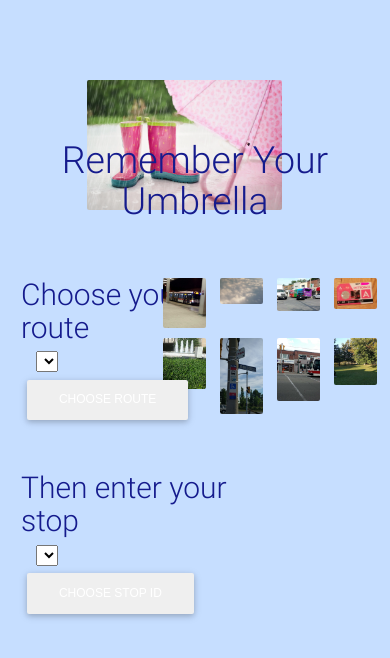
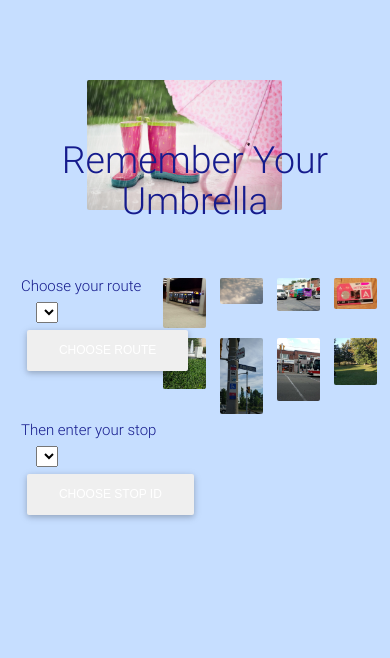
Before and after one commit to shaynak112/RYU, a PHP site: page / in a window 390 px wide. Shown: the top 658 px of the page. Run offline with PHP 8.4, Linux system fonts and the light colour scheme; data that the repository does not hold is empty; some libraries are stand-ins or nearby versions.

Commit message:
Add files via upload
updated style for raindrops and images

```diff
--- a/css/style.css
+++ b/css/style.css
@@ -13,6 +13,103 @@ h1
 h2, h3, h4
 {
 	color:#151B8D;
+}
+
+/*rotate rain*/
+
+@keyframes rainAnimate
+{
+	0% {transform:rotate(0deg);}
+	25% {transform:rotate(-15deg);}
+	75% {transform:rotate(15deg);}
+	100% {transform:rotate(0deg);}
+}
+
+
+@-moz-keyframes rainAnimate
+{
+	0% {transform:rotate(0deg);}
+	25% {transform:rotate(-15deg);}
+	75% {transform:rotate(15deg);}
+	100% {transform:rotate(0deg);}
+}
+
+
+
+@-o-keyframes rainAnimate
+{
+	0% {transform:rotate(0deg);}
+	25% {transform:rotate(-15deg);}
+	75% {transform:rotate(15deg);}
+	100% {transform:rotate(0deg);}
+}
+
+
+
+@-webkit-keyframes rainAnimate
+{
+	0% {transform:rotate(0deg);}
+	25% {transform:rotate(-15deg);}
+	75% {transform:rotate(15deg);}
+	100% {transform:rotate(0deg);}
+}
+
+.RYUheader
+{
+	text-align:center;
+	margin-top:70px;
+}
+
+.headerRainClass
+{
+	width:10%;
+	display:inline-block;
+	vertical-align:top;
+}
+
+.rainClass
+{
+	transform:skew(0deg,0deg);
+    transform:skew(170deg,170deg);
+    transform:skew(0deg,0deg);
+    animation: rainAnimate 10s;
+    animation-iteration-count:3;
+    width:24%;
+	display:inline-block;
+	margin-bottom:25px;
+
+}
+
+.rainImgHead
+{
+	width:20%;
+	display:inline-block;
+	vertical-align:top;
+}
+
+.rainImg
+{
+	width:30%;
+	margin-left:25%;
+	display:inline-block;
+}
+
+
+
+.indexPicsCar
+{
+	width:60%;
+	margin-left:4%;
+	display:inline-block;
+	vertical-align:top;
+}
+
+.chooseRoute
+{
+	margin-left:4%;
+	display:inline-block;
+	vertical-align:top;
+	width:30%;
 }
 
 #RYUlogo
@@ -36,9 +133,106 @@ h2, h3, h4
 }
 
 
+/*Smaller comp*/
+
+
+@media all and (max-width:1164px)
+{
+
+	.indexPicsCar
+	{
+		width:55%;
+		margin-left:9%;
+	}
+
+	.rainClass
+	{
+	    width:25%;
+		margin-bottom:20px;
+	}
+	.rainImg
+	{
+		width:55%;
+		margin-left:30%;
+	}
+
+
+}
+
+/*Tablet*/
+
+@media all and (max-width:768px)
+{
+
+	h2
+	{
+		font-size:1.4em;
+	}
+
+	.indexPicsCar
+	{
+		width:50%;
+		margin-left:14%;
+	}
+
+	.rainClass
+	{
+	    width:25%;
+		margin-bottom:15px;
+	}
+
+
+	.rainImg
+	{
+		width:55%;
+		margin-left:25%;
+	}
+
+
+
+
+}
+
+
+
 /*Phone*/
 @media all and (max-width:480px)
 {
+
+	h2
+	{
+		font-size:1em;
+	}
+
+	.chooseRoute
+	{
+		width:100%;
+	}
+
+	.indexPicsCar
+	{
+		width:30%;
+		margin-left:24%;
+	}
+
+	/*.rainClass
+	{
+	    width:60%;
+		margin-bottom:10px;
+	}*/
+
+	.rainImg
+	{
+		width:60%;
+		margin-left:40%;
+	}
+
+	.rainClass
+	{
+		display:none;
+		visibility:none;
+	}
+
 
 	#stop
 	{
```
